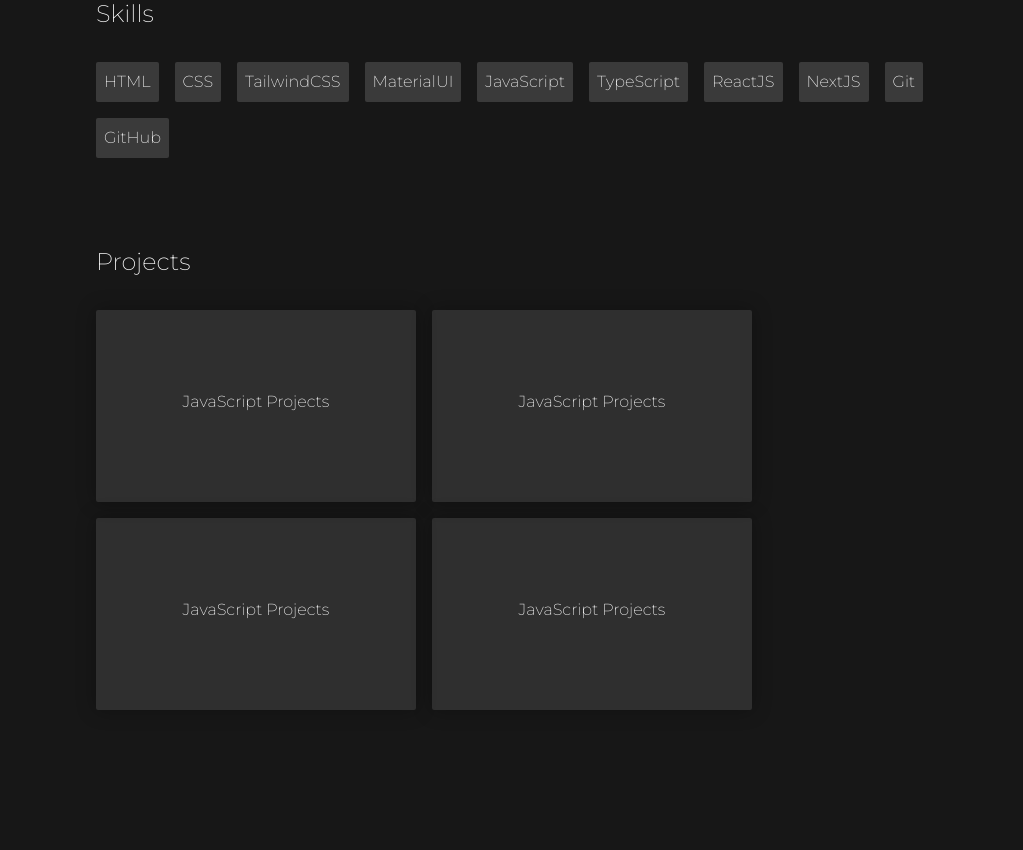
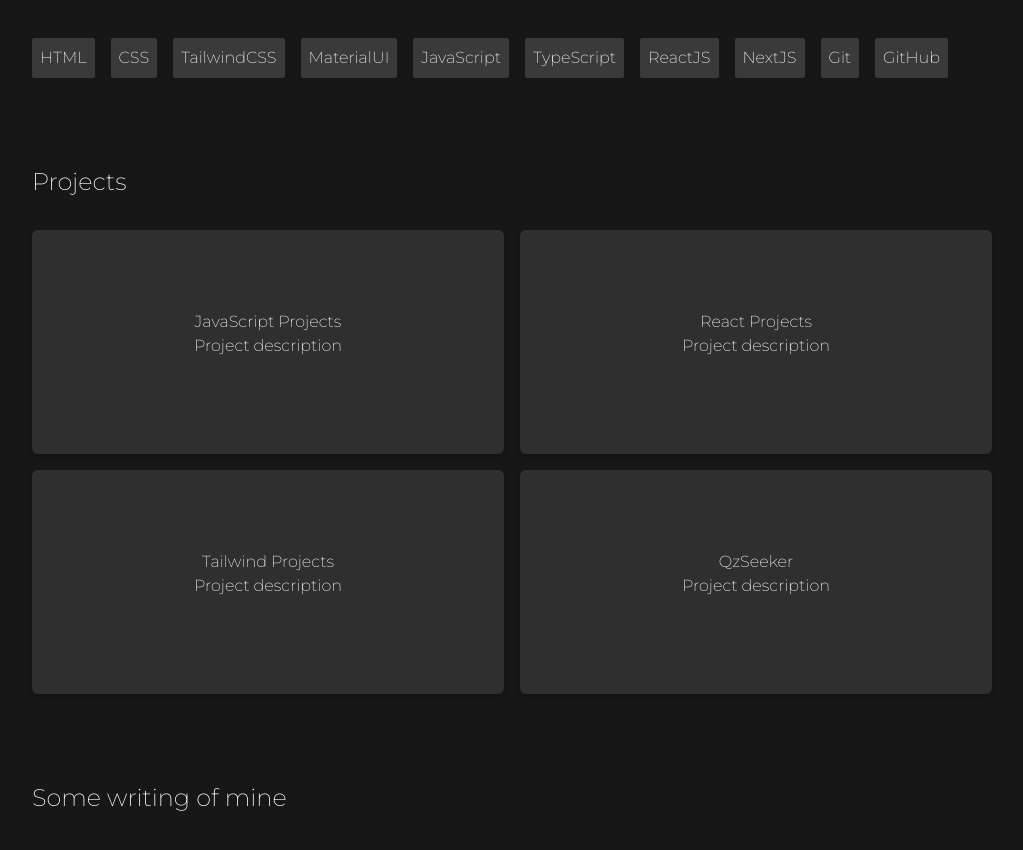
Before and after one commit to qzSeeker/PortfolioQzseeker, a React (Vite) app: page / in a window 1280 px wide. Shown: the part 1042-1892 px from the top of the page, without its empty margins (128-1151 px from the left). Before the commit the page ends 1792 px from the top, so only its background shows below. Built offline with nearby package versions, Linux system fonts and the light colour scheme.

Commit message:
Add project cards

```diff
--- a/src/App.jsx
+++ b/src/App.jsx
@@ -1,7 +1,8 @@
 import "./App.css";
 import AboutMe from "./Components/AboutMe";
+import Blogs from "./Components/Blogs";
 import Hero from "./Components/Hero";
-import Projects from "./Components/Projects";
+import Projects from "./Components/Projects/Projects";
 import Skills from "./Components/Skills";
 
 function App() {
@@ -12,6 +13,7 @@
         <AboutMe />
         <Skills />
         <Projects />
+        <Blogs />
       </div>
     </>
   );
--- a/src/Components/AboutMe.jsx
+++ b/src/Components/AboutMe.jsx
@@ -2,7 +2,7 @@
 
 function AboutMe() {
   return (
-    <div className="mx-8 xl:mx-56">
+    <div className="mx-8 xl:mx-40">
       <h1 className="text-2xl">About</h1>
       <p className="tracking-wide mt-8">
         At 19, I'm a self-taught frontend developer from India with a burning
--- /dev/null
+++ b/src/Components/Blogs.jsx
@@ -0,0 +1,13 @@
+import React from 'react'
+
+function Blogs() {
+    return (
+        <div className='w-full'>
+        <div className='mt-12 mb-10 mx-8 xl:mx-40'>
+            <h1 className='text-2xl mb-8'>Some writing of mine</h1>
+        </div>
+        </div>
+    )
+}
+
+export default Blogs
--- a/src/Components/ChatBot.jsx
+++ b/src/Components/ChatBot.jsx
@@ -1,23 +1,4 @@
 import React, { useEffect, useState } from "react";
-
-    const questions = [
-    {
-        question: "What are you interested in learning about?",
-        options: ["My skills", "My experience", "Something else"],
-    },
-    {
-        question: "Which of my skills are you curious about?",
-        options: ["React.js", "JavaScript", "Machine Learning"],
-    },
-    ];
-
-function Chat() {
-    const [currentQuestion, setCurrentQuestion] = useState(0);
-    const [selectedOption, setSelectedOption] = useState(null);
-    const [botResponse, setBotResponse] = useState("");
-    const [chatBoxIsClosed, setChatBoxIsClosed] = useState(true);
-    const [messages, setMessages] = useState([]);
-    const [currentIndex, setCurrentIndex] = useState(0);
 
     // Greeting Messages
     const greetingMessages = [
@@ -25,6 +6,25 @@
         "Welcome to Qzseeker Bot!",
         "How can I assist you today?",
     ];
+    // Questions
+    const questions = [
+        {
+            question: "Just saying Radhe Radhe🙏🏻",
+            answers: ["Radhe Radhe🙏🏻", "Thanks for greeting!", "I hope you liked my work.", "is there anything else I can assist you with?"],
+        },
+        {
+            question: "Which tech stack you are using?",
+            answers: ["React.js", "JavaScript", "Machine Learning"],
+        },
+    ];
+
+function Chat() {
+    // const [currentQuestion, setCurrentQuestion] = useState(null);
+    // const [isQuestionShowing, setIsQuestionShowing] = useState(false);
+    const [chatBoxIsClosed, setChatBoxIsClosed] = useState(true);
+    const [messages, setMessages] = useState([]);
+    const [currentIndex, setCurrentIndex] = useState(0);
+    const [selectedQuestion, setSelectedQuestion] = useState(null);
 
     useEffect(() => {
         const interval = setInterval(() => {
@@ -33,86 +33,81 @@
             ...prevMessages,
             greetingMessages[currentIndex],
             ]);
-            setCurrentIndex((prevIndex) => prevIndex + 1);
-        } else {
+            setCurrentIndex(currentIndex + 1);
+        } else if (currentIndex === greetingMessages.length) {
             clearInterval(interval);
         }
         }, 800);
 
         return () => clearInterval(interval);
-    }, [currentIndex]);
+    }, [currentIndex, greetingMessages.length]);
 
-    // handle options
-    const handleOptionClick = (option) => {
-        setSelectedOption(option);
-        const response = generateBotResponse();
-        setBotResponse(response);
-    };
+    setTimeout(() => {
+        return questions;
+    }, 1200);
 
-    // const generateBotResponse = () => {
-    //     if (selectedOption !== null) {
-    //     const currentQ = questions[currentQuestion];
-    //     if (currentQ.question === "What are you interested in learning about?") {
-    //         if (selectedOption === "My skills") {
-    //         return "Here are some of my key skills: React.js, JavaScript, and Machine Learning.";
-    //         } else if (selectedOption === "My experience") {
-    //         return "I have experience in building web applications and data analysis projects.";
-    //         } else {
-    //         return "Let me know if you have any other questions!";
-    //         }
-    //     } else if (
-    //         currentQ.question === "Which of my skills are you curious about?"
-    //     ) {
-    //         return `You're curious about ${selectedOption}.`;
+    // const handleNextQuestion = () => {
+    //     if (questions.length > 1 && currentIndex < questions.length - 1) {
+    //       // Show the next question if there are more questions
+    //         setCurrentQuestion(questions[currentIndex + 1]);
+    //         setCurrentIndex(currentIndex + 1);
+    //     } else {
+    //       // Handle the end of questions (optional: reset or provide feedback)
     //     }
-    //     }
-    //     return "";
     // };
 
+    // handling chatbox
     function handleChatBox() {
         setChatBoxIsClosed(!chatBoxIsClosed);
         console.log("ChatBox is Close");
     }
 
+    const handleSelectQuestion = (question) => {
+        setSelectedQuestion(question);
+    }
+
     return (
         <>
         {chatBoxIsClosed ? (
-            <div className="h-screen w-screen md:w-96 md:h-[62rem] fixed md:top-56 top-0 md:right-10 shadow-md transition-all duration-500 ease-in-out delay-200">
-            <div className="md:h-3/5 h-full md:min-w-1/4 w-full backdrop-blur-sm bg-white/15 border border-white/10 rounded-md overflow-hidden mb-20">
-                <div className="h-16 w-full bg-violet-500 overflow-hidden flex justify-between items-center px-8">
+            <div className="h-screen w-screen md:w-96 md:h-[56rem] fixed md:top-56 top-0 md:right-10 shadow-md rounded-md overflow-hidden">
+                    <div className="h-16 w-full bg-violet-500 flex justify-between items-center px-8 z-10 sticky">
                         <div className="flex flex-col justify-center">
                             <h1 className="font-semibold text-sm">Qzseeker bot</h1>
                             <p className="text-sm ">Ask me a question</p>
                         </div>
-                <img
-                    src="/close.png"
-                    onClick={handleChatBox}
-                    className="h-3 text-white cursor-pointer"
-                />
+                        <img src="/close.png" onClick={handleChatBox} className="h-3 text-white cursor-pointer"/>
                     </div>
-
-                <div className="">
+                <div className="md:h-3/5 h-full md:min-w-1/4 w-full backdrop-blur-sm rounded-b-md bg-white/10 mb-20 overflow-auto">
+                    <div>
                     {messages.map((message, index) => (
-                    <ul className="bg-white text-violet-400 shadow-md flex m-6 p-4 w-max rounded-lg font-semibold  transition-all duration-500 ease-in-out delay-200" key={index}
-                    style={{ transitionDelay: `${index * 300}ms` }}
-                    >
-                        <li className="">{message}</li>
+                        <ul key={index}>
+                            <li className="bg-white text-violet-400 font-semibold shadow-md flex m-4 p-3 w-max rounded-md transition duration-150 ease-in">
+                                {message}
+                            </li>
                         </ul>
                     ))}
                     </div>
-                {/* <h1 className="bg-white text-lime-600 text-sm font-semibold rounded-lg p-2 m-3">
-                    {questions[currentQuestion]?.question}
-                    </h1> */}
-                {/* {questions[currentQuestion]?.options.map((option) => (
-                    <button
-                        className="bg-white rounded-lg text-lime-600 text-sm p-2 font-semibold flex flex-col m-3"
-                        key={option}
-                        onClick={() => handleOptionClick(option)}
-                    >
-                        {option}
-                    </button>
+                    {currentIndex === greetingMessages.length && questions.length > 0 && (
+                        <div>
+                            <ul>
+                                {questions.map((question, index) => (
+                                    <li key={index}>
+                                        <button onClick={handleSelectQuestion} className="w-max border border-violet-400 rounded-full text-violet-400 p-3 m-4 font-semibold flex flex-col">{question.question}</button>
+                                    </li>
                                 ))}
-                    {botResponse && <p>{botResponse}</p>} */}
+                            </ul>
+                            <ul>
+                            {selectedQuestion && (
+                                <div>
+                                    <p>{selectedQuestion.question}</p>
+                                    <ul>
+                                        <li className="bg-white text-violet-400 font-semibold shadow-md flex m-4 p-3 w-max rounded-md overflow-hidden" key={index}>{answer}</li>
+                                    </ul>
+                                </div>
+                                )}
+                            </ul>
+                        </div>
+                    )}
                 </div>
             </div>
         ) : (
--- a/src/Components/Projects.jsx
+++ /dev/null
@@ -1,24 +0,0 @@
-import React from 'react'
-
-function Projects() {
-  const card = (
-    <div className='h-48 w-80 rounded-sm bg-white/10 ease-in hover:border border-violet-400 duration-300 transition shadow-[0px_0px_20px_0px_rgba(0,0,0,0.3)] hover:shadow-violet-400'>
-        <h1 className='text-center mt-20'>JavaScript Projects</h1>
-      </div>
-  )
-  return (
-    <div className='w-full'>
-      <div className='mt-12 mb-10 mx-8 xl:mx-56'>
-        <h1 className='text-2xl mb-8'>Projects</h1>
-        <div className='flex flex-wrap gap-4'>
-          {card}
-          {card}
-          {card}
-          {card}
-        </div>
-      </div>
-    </div>
-  )
-}
-
-export default Projects
--- /dev/null
+++ b/src/Components/Projects/Cards.jsx
@@ -0,0 +1,12 @@
+import React from "react";
+
+function Cards({title, description}) {
+    return (
+        <div className="h-56 w-full rounded-md bg-white/10 ease-in hover:border border-white/15 duration-300 transition shadow-md hover:shadow-violet-400">
+            <h1 className="text-center mt-20">{title}</h1>
+            <p className="text-center mt-25">{description}</p>
+        </div>
+    );
+}
+
+export default Cards;
--- /dev/null
+++ b/src/Components/Projects/Projects.jsx
@@ -0,0 +1,25 @@
+import React from 'react'
+import Cards from './Cards'
+
+function Projects() {
+  const cards = [
+    { title: 'JavaScript Projects', description: 'Project description'},
+    { title: 'React Projects', description: 'Project description'},
+    { title: 'Tailwind Projects', description: 'Project description'},
+    { title: 'QzSeeker', description: 'Project description'},
+  ]
+  return (
+    <div className='w-full'>
+      <div className='mt-12 mb-10 mx-8 xl:mx-40'>
+        <h1 className='text-2xl mb-8'>Projects</h1>
+        <div className='grid grid-cols-1 xl:grid-cols-2 gap-4'>
+          {cards.map((card) => (
+            <Cards key={card.title} {...card} />
+          ))}
+        </div>
+      </div>
+    </div>
+  )
+}
+
+export default Projects
--- a/src/Components/Skills.jsx
+++ b/src/Components/Skills.jsx
@@ -16,7 +16,7 @@
 
   return (
     <div className="w-full">
-      <div className="mt-20 mb-10 mx-8 xl:mx-56">
+      <div className="mt-20 mb-10 mx-8 xl:mx-40">
         <h1 className="text-2xl mb-8">Skills</h1>
         <ul className="flex flex-wrap gap-4">
           {skills.map((item) => (
```
Lines whose indentation alone changed are shown as unchanged.
